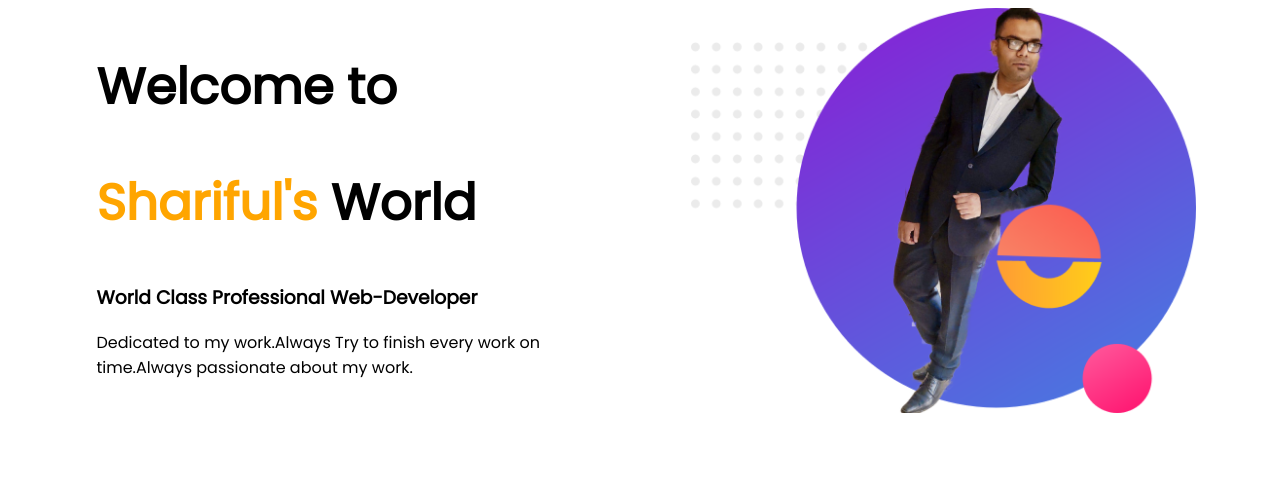
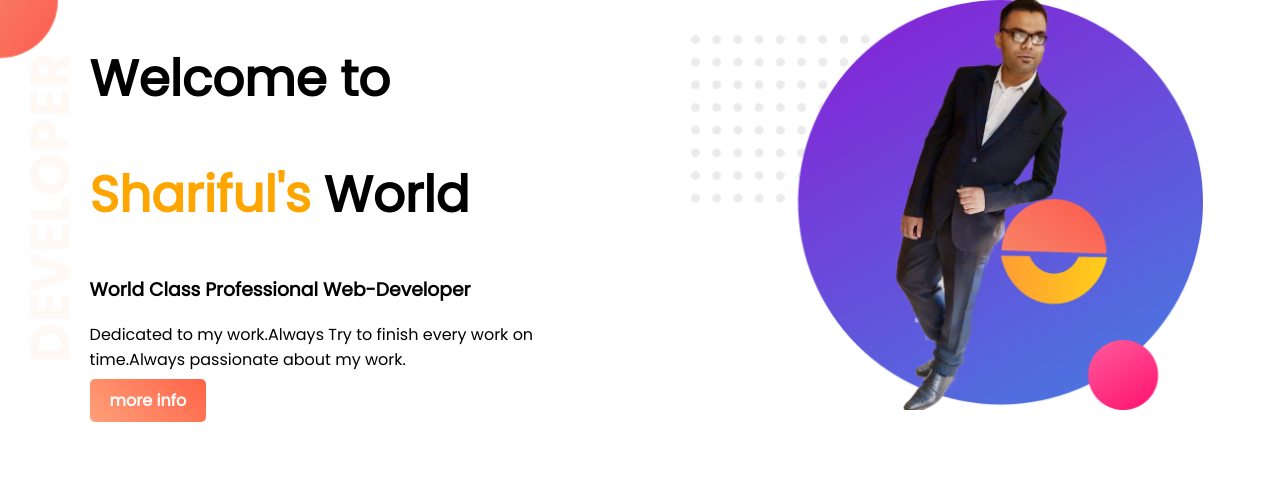
Before and after one commit to Saiful-Islam0000777/web-portfolio, a plain HTML site: page index.html in a window 1280 px wide. Drawn offline with Linux system fonts and the light colour scheme.

Commit message:
top part complete

```diff
--- a/index.html
+++ b/index.html
@@ -3,7 +3,7 @@
 <head>
     <meta charset="UTF-8">
     <meta name="viewport" content="width=device-width, initial-scale=1.0">
-    <title>Shariful Web Developer</title>
+    <title>Shariful Textile-Engineer</title>
 
     <link href="https://fonts.googleapis.com/css2?family=Poppins&display=swap" rel="stylesheet">
     <link rel="stylesheet" href="style.css">
@@ -12,7 +12,7 @@
 
 <body>
 
-    <section>
+    <section class="top-banner">
 
         <div class="half-width">
             <h1>Welcome to</h1>
@@ -20,6 +20,8 @@
 
             <h3>World Class Professional Web-Developer</h3>
             <p>Dedicated to my work.Always Try to finish every work on time.Always passionate about my work.</p>
+
+            <a class="link-button" target="_blank" href="https://www.facebook.com/sharifulislam.supto">more info</a>
         </div>
 
         <div class="half-width">
--- a/style.css
+++ b/style.css
@@ -1,4 +1,7 @@
 body{
+
+    margin: 0%;
+
     font-family: 'Poppins', sans-serif;
 }
 
@@ -24,3 +27,21 @@ h1{
     width: 100%;
 
 }
+
+.top-banner{
+    background-image: url("image/top-banner.png");
+    background-repeat: no-repeat;
+}
+
+section{
+    height: 500px;
+}
+
+.link-button{
+    text-decoration: none;
+    color: white;
+    font-weight: 700;
+    background-image: linear-gradient(45deg, lightSalmon , tomato);
+    padding: 10px 20px;
+    border-radius: 5px;
+}
```
